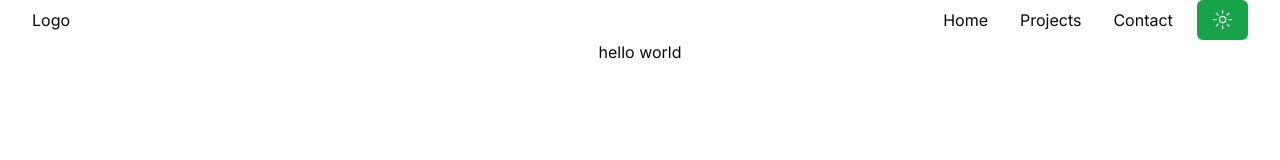
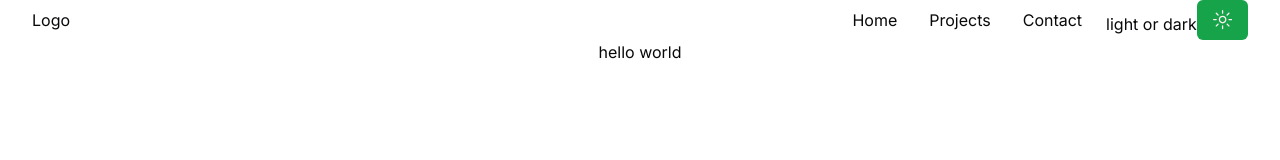
Before and after one commit to dlaucodes/devlau, a Next.js app: page / in a window 1280 px wide. Shown: the top 160 px of the page. Built offline with nearby package versions, Linux system fonts and the light colour scheme.

Commit message:
light dark mode

```diff
--- a/components/ThemeToggler.tsx
+++ b/components/ThemeToggler.tsx
@@ -7,6 +7,7 @@ const ThemeToggler = () => {
     const {theme, setTheme} = useTheme()
   return (
     <div>
+        light or dark
         <Button onClick={()=>setTheme(theme === 'dark' ? 'light' : 'dark')}>
             <SunIcon className='h-[1.2rem] w-[1.2rem] rotate-0 scale-100 transition-all dark:-rotate-90 dark:scale-0' />
             <MoonIcon className='absolute h-[1.2rem] w-[1.2rem] rotate-90 scale-0 transition-all dark:rotate-0 dark:scale-100 text-white' />
```
